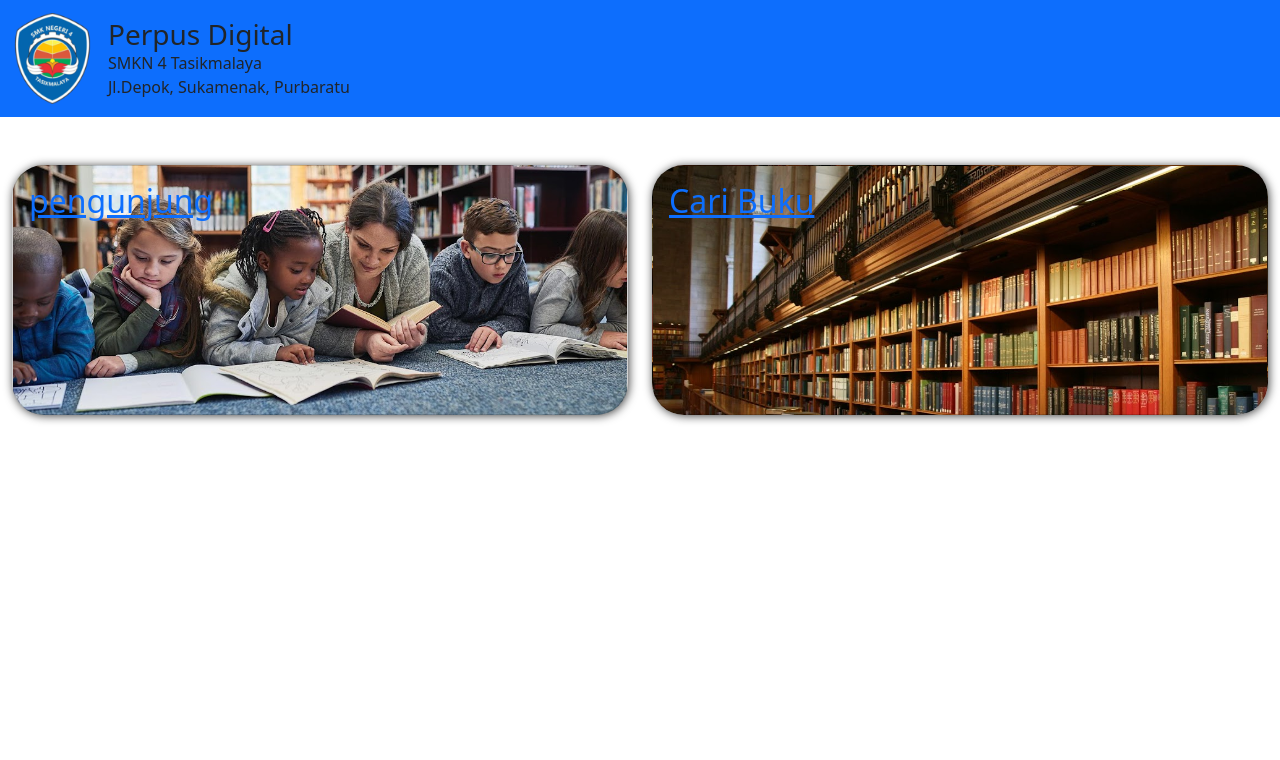
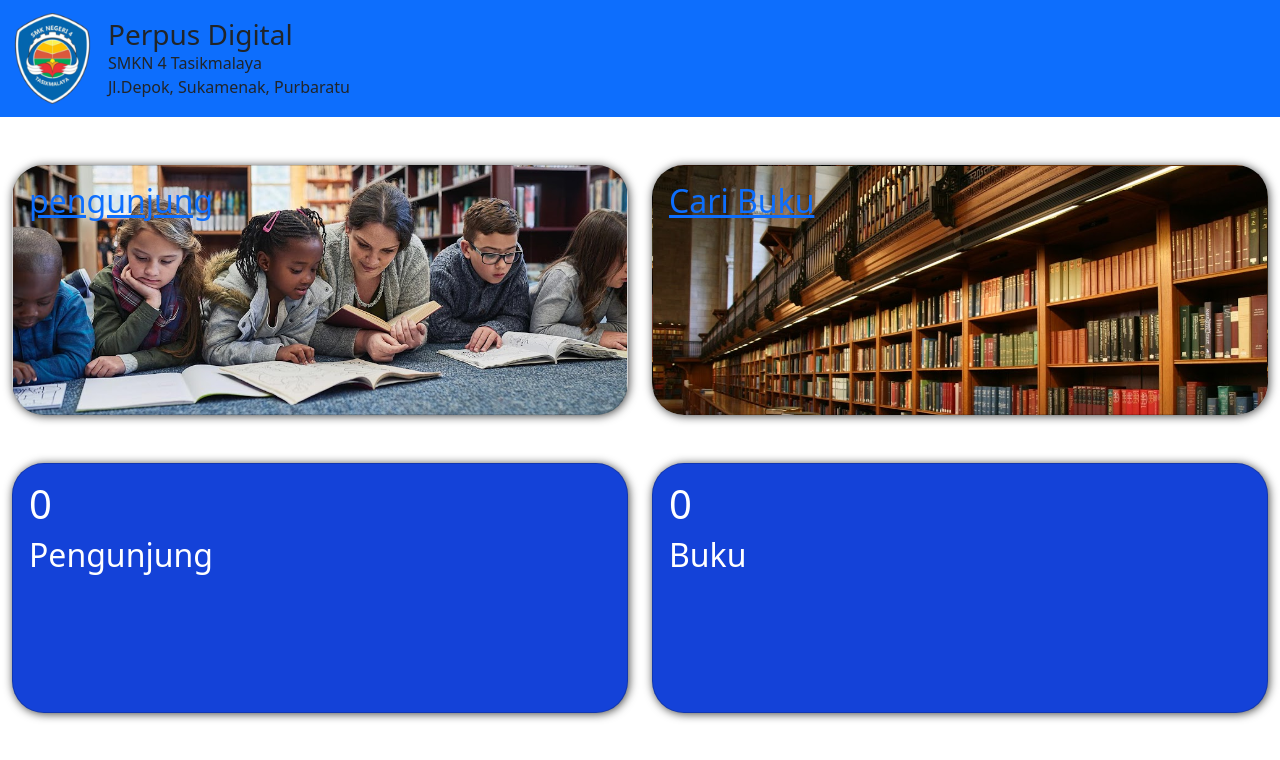
Before and after one commit to Melanisiti/TEFA, a Nuxt app: page / in a window 1280 px wide. Shown: the top 760 px of the page. Built offline with nearby package versions, Linux system fonts and the light colour scheme; no server answers; the database is empty.

Commit message:
Add files via upload

```diff
--- a/nuxt.config.ts
+++ b/nuxt.config.ts
@@ -2,4 +2,7 @@
 export default defineNuxtConfig({
   devtools: { enabled: true },
   css: ["bootstrap/dist/css/bootstrap.min.css"],
+
+  modules: ["@nuxtjs/supabase"],
+  supabase: { redirect: false},
 })
--- a/package.json
+++ b/package.json
@@ -14,5 +14,8 @@
     "nuxt": "^3.10.3",
     "vue": "^3.4.19",
     "vue-router": "^4.3.0"
+  },
+  "devDependencies": {
+    "@nuxtjs/supabase": "^1.1.7"
   }
 }
--- a/pages/buku/[id].vue
+++ b/pages/buku/[id].vue
@@ -17,12 +17,7 @@
     </div>
     <div class="row mt-5">
       <h2>Sinopsis</h2>
-      <p class="mt-3"> Pada awalnya Putri yang selalu mengumbar-ngumbar kedekatannya dengan Rio.
-        Kedekatan itu hanya berlangsung di dunia maya. Dan sangat berbeda di dunia nyata. Mereka berdua jauh dari kata dekat.
-Setelah Putri, Nana juga merasakan hal yang sama.
-Yang awalnya bahagia bisa dekat dengan Rio.
-Namun, lagi-lagi kedekatan itu hanya di dunia maya dan bahkan hanya sementara saja.
-Cerita tersebut sangat menguji pertemanan dua anak manusia yang dimabuk cinta tersebut.</p>
+      <p class="mt-3"> {{ buku.deskripsi }}</p>
     </div>
     <nuxt-link to="/buku">
       <button type="button" class="btn btn-dark mt-5">Kembali</button>
--- a/pages/buku/index.vue
+++ b/pages/buku/index.vue
@@ -1,61 +1,84 @@
+
+
 <template>
   <div class="container-fluid">
     <div class="row">
       <div class="col-lg-12">
-        <h2 class="text-center my-4">BUKU</h2>
         <div class="my-3">
-          <input v-model="keyword" type="search" class="form-control rounded-5" placeholder="Mau baca buku apa hari ini?">
+          <form @submit.prevent="getBooks">
+            <input v-model="keyword" type="search" class="form-control rounded-5" placeholder="Mau baca buku apa hari ini?" />
+          </form>
         </div>
-
-        <div class="my-3 text-muted">menampilkan 4 dari 4</div>
+        <div class="my-3 text-muted">Menampilkan {{ books.length }} dari {{ banyak }}</div>
         <div class="row">
-          <div v-for="(book,i) in books" :key="i" class="col-lg-2">
-            <div class="card mb-3">
-              <div class="card-body">
-                <nuxt-link :to="`/buku/${book.id}`">
-                <img :src="book.cover" class="cover" alt="cover 1">
-              </nuxt-link>
+          <div v-for="(book, i) in books" :key="i" class="col-lg-2">
+            <nuxt-link :to="`buku/${book.id}`">
+              <div class="card mb-4">
+                <div class="card-body">
+                  <img :src="book.cover" class="cover" alt="cover buku" />
+                </div>
               </div>
-            </div>
+            </nuxt-link>
           </div>
         </div>
       </div>
     </div>
-
-    <nuxt-link to="/">
-    <button type="button" class="btn btn-primary btn-lg mt-4">KEMBALI</button></nuxt-link>
+  </div>
+  <div class="d-flex justify-content-end">
+    <nuxt-link to="/" class="btn btn-danger btn-lg rounded-4 px-4 ms-auto">KEMBALI</nuxt-link>
   </div>
 </template>
 
 <script setup>
-const supabase = useSupabaseClient()
+useHead({
+  title: "PERPUS DIGITAL",
+  meta: [
+    {
+      name: "description",
+      content: "Halaman detail buku",
+    },
+  ],
+});
+const supabase = useSupabaseClient();
 
-const books = ref([])
+const keyword = ref("");
+
+const books = ref([]);
+
+const banyak = ref([]);
 
 const getBooks = async () => {
-  const {data, error } = await supabase.from('buku').select(`*, kategori(*)`)
-  .ilike('judul', `%${keyword.value}%`)
-  if(data) books.value = data
-}
+  const { data, error } = await supabase.from("buku").select(`*, kategori(*)`).ilike("judul", `%${keyword.value}%`);
+  if (data) books.value = data;
+  if (error) throw error;
+};
+
+const banyakBuku = async () => {
+  const { data, count } = await supabase.from("buku").select("*", { count: "exact" });
+  if (data) banyak.value = count;
+};
 
 onMounted(() => {
-  getBooks()
-})
-
-const keyword = ref ('')
+  getBooks();
+  banyakBuku();
+});
 </script>
-
 
 <style scoped>
 .card-body {
   width: 100%;
-  height: 20em;
-  padding: 0%;
+  height: 25rem;
+  padding: 0;
 }
 .cover {
   width: 100%;
   height: 100%;
   object-fit: cover;
-  object-position: 0 30%;
+  object-position: 0 30;
+}
+
+.btn-light {
+  background-color: #5fd8fe !important;
+  box-shadow: 1px 1px 10px #5fd8fe !important;
 }
 </style>
--- a/pages/index.vue
+++ b/pages/index.vue
@@ -20,8 +20,63 @@
           </nuxt-link>
         </div>
       </div>
+
+      <div class="row my-5">
+      <div class="col-lg-6">
+          <div class="card pengunjung rounded-5">
+            <div class="card-body">
+              <h1>{{ jumlahp }}</h1>
+            <h2>Pengunjung</h2>
+              </div>
+            </div>
+
+        </div>
+        <div class="col-lg-6">
+
+            <div class="card buku rounded-5">
+              <div class="card-body">
+                <h1 >{{ jumlahb }}</h1>
+                <h2 >Buku</h2>
+              </div>
+            </div>
+
+        </div>
+      </div>
     </div>
 </template>
+
+<script setup>
+useHead({
+  title: "PERPUS DIGITAL",
+  meta: [
+    {
+      name: "description",
+      content: "Selamat datang diperpus digital SMKN 4",
+    },
+  ],
+});
+const supabase = useSupabaseClient();
+
+const jumlahp = ref(0);
+
+const jumlahb = ref(0);
+
+const pengunjung = async () => {
+  const { data, error, count } = await supabase.from("pengunjung").select("*", { count: "exact" });
+  if (count) jumlahp.value = count;
+};
+
+const buku = async () => {
+  const { data, error, count } = await supabase.from("buku").select("*", { count: "exact" });
+  if (count) jumlahb.value = count;
+};
+
+onMounted(() => {
+  pengunjung();
+  buku();
+});
+</script>
+
 <style scoped>
 .card {
   height:250px;
@@ -37,4 +92,13 @@
   background: url('../assets/img/bg-home-cari-buku.jpg');
   background-size: cover;
 }
+.card.buku {
+  background-color: #1442d8;
+  color: white;
+}
+.card.pengunjung {
+  background-color: #1442d8;
+  color: white;
+}
+
 </style>
--- a/pages/pengunjung/index.vue
+++ b/pages/pengunjung/index.vue
@@ -10,7 +10,7 @@
         <table class="table">
           <thead>
             <tr>
-              <td>#</td>
+              <td>No</td>
               <td>NAMA</td>
               <td>KEANGGOTAAN</td>
               <td>WAKTU</td>
--- a/pages/pengunjung/tambah.vue
+++ b/pages/pengunjung/tambah.vue
@@ -14,6 +14,7 @@
                 <option v-for="(member,i) in members" :key="i" :value="member.id">{{ member.nama }}</option>
               </select>
               </div>
+              <div class="mb" v-if="form.keanggotaan == 1">
 
                 <div class="mb-3">
                 <div class="row">
@@ -48,6 +49,7 @@
                   </div>
                 </div>
               </div>
+            </div>
 
             <div class="mb-3">
               <select v-model="form.keperluan" class="form-control form-control-lg form-select rounded-5 mb-2">
@@ -56,8 +58,10 @@
               </select>
             </div>
 
-
-            <button type="submit" class="btn btn-dark btn-lg rounded-5 px-5">KIRIM</button>
+            <div class="d-flex justify-content-between">
+              <button type="submit" class="btn bg-primary btn-lg rounded-5 px-5"> KIRIM</button>
+              <nuxt-link to="/" class="btn btn-danger btn-lg rounded-5 px-5">KEMBALI</nuxt-link>
+            </div>
           </form>
         </div>
       </div>
```
Also changed, not shown: 1 other file (tests, documents, lock files or other folders). Lines whose indentation alone changed are shown as unchanged.
